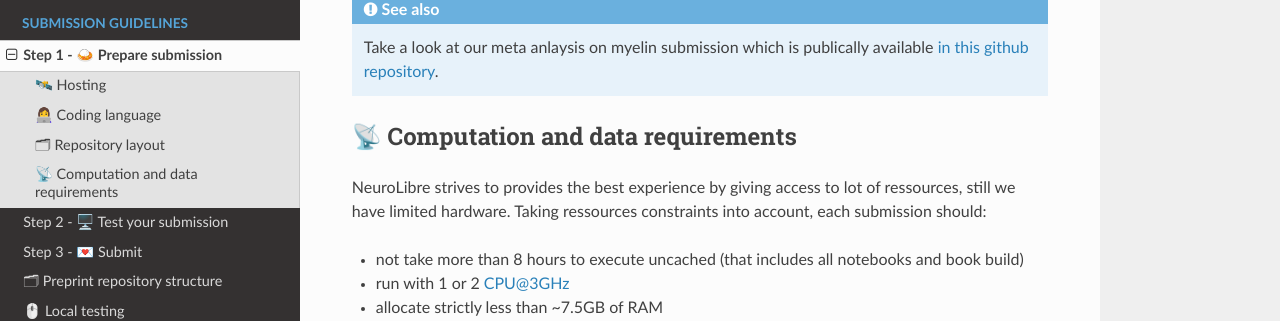
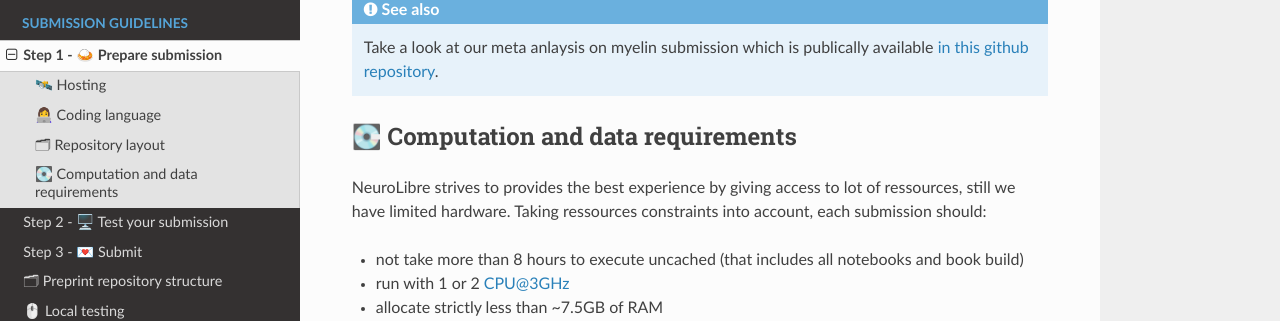
Before and after one commit to neurolibre/docs.neurolibre.org, a Sphinx documentation site: the page built from source/PREPARE.rst, in a window 1280 px wide and 900 px high, scrolled down 2003 px. Shown: the part 140-461 px from the top of the window. Built offline with Sphinx 7.4.7 and the Read the Docs theme 2.0.0, drawn with Linux system fonts in a browser that asks for light colours.

Commit message:
compute emoji :)

```diff
--- a/source/PREPARE.rst
+++ b/source/PREPARE.rst
@@ -69,7 +69,7 @@ Either way you need to make sure that you have all the following files ready:
 
 .. seealso:: Take a look at our meta anlaysis on myelin submission which is publically available `in this github repository <https://github.com/Notebook-Factory/myelin-meta-analysis>`_.
 
-📡 Computation and data requirements
+💽 Computation and data requirements
 ::::::::::::::::::::::::::::::::::::
 
 NeuroLibre strives to provides the best experience by giving access to lot of ressources, still we have limited hardware.
```
